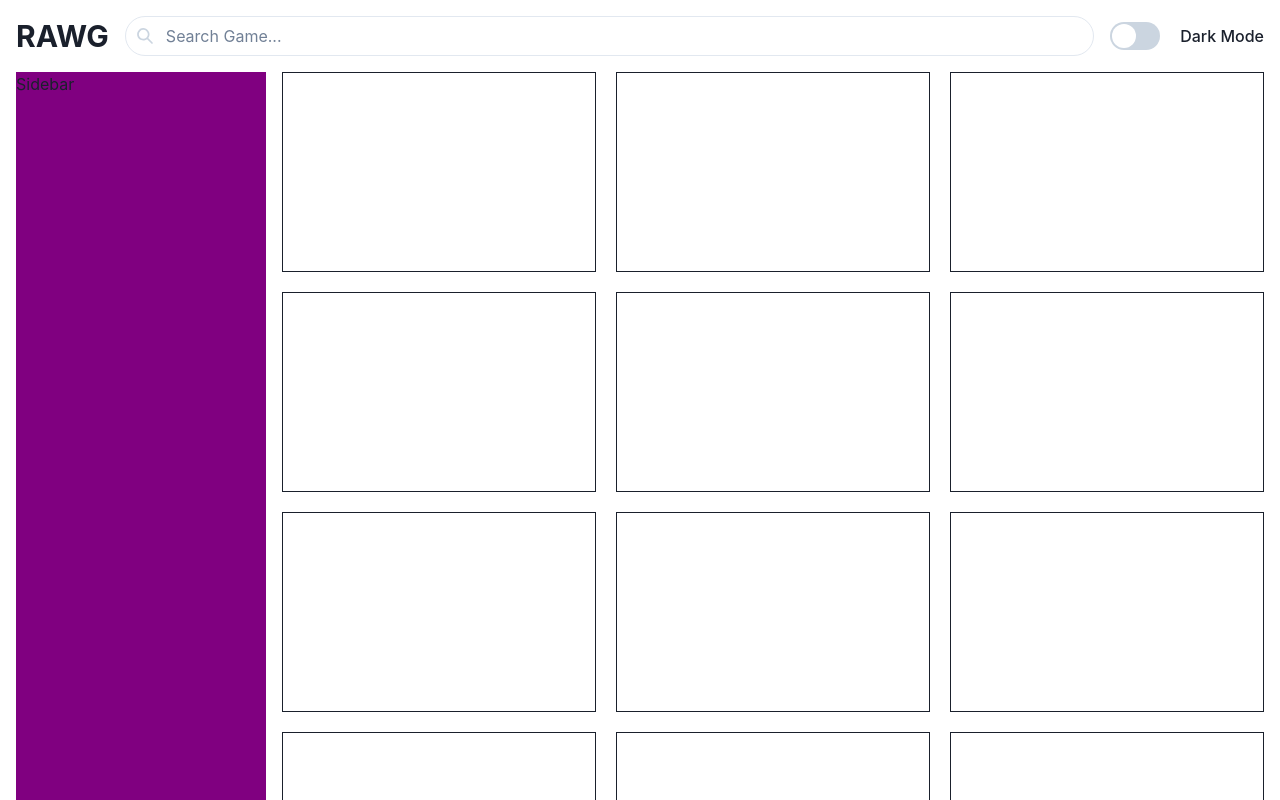
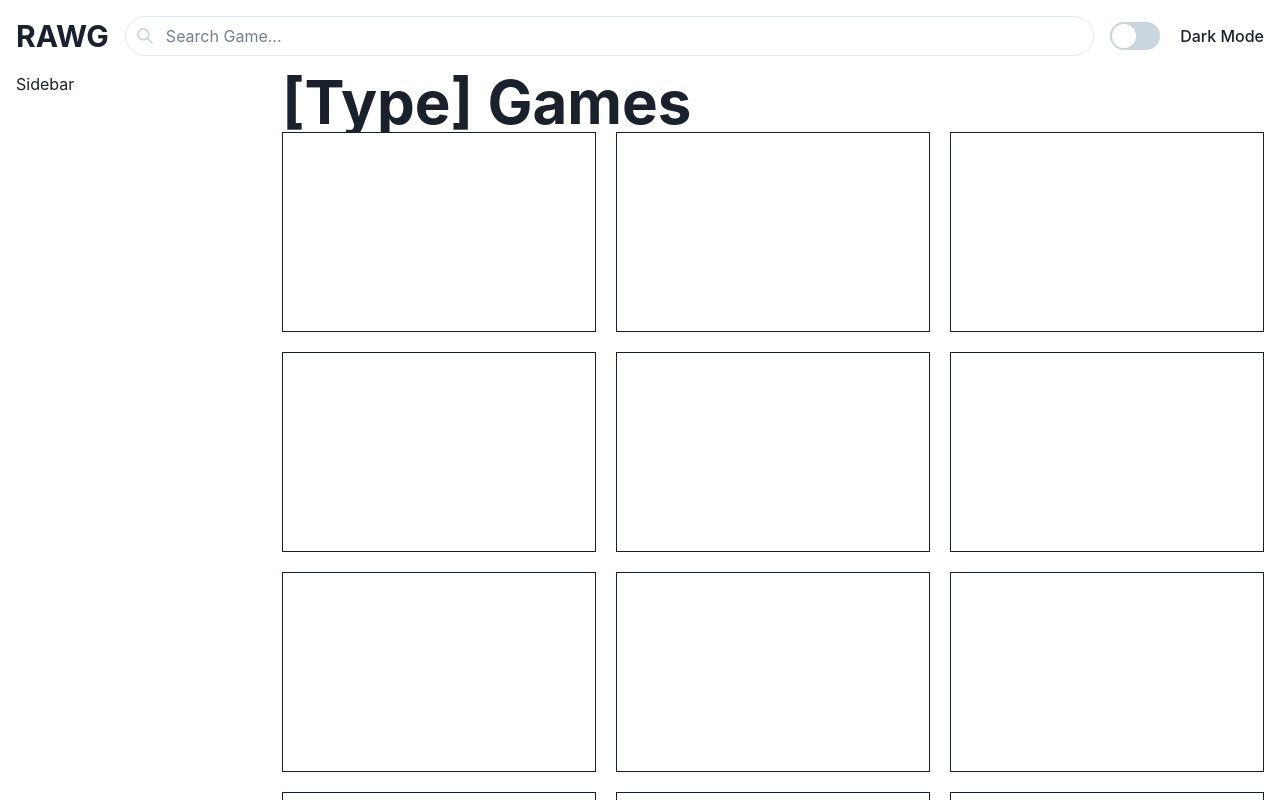
Before and after one commit to YayaDiallo/rawg-clone, a React (Vite) app: page / in a window 1280 px wide. Shown: the top 800 px of the page. Built offline with nearby package versions, Linux system fonts and the light colour scheme.

Commit message:
feat: add custom color

```diff
--- a/src/App.tsx
+++ b/src/App.tsx
@@ -1,4 +1,4 @@
-import { Grid, GridItem } from '@chakra-ui/react';
+import { Grid, GridItem, Heading } from '@chakra-ui/react';
 import { Navbar } from './components/Navbar';
 import { Sidebar } from './components/Sidebar';
 import { GameList } from './components/GameList';
@@ -14,10 +14,13 @@ function App() {
       <GridItem area='nav'>
         <Navbar />
       </GridItem>
-      <GridItem as='aside' bg='purple' area='aside'>
+      <GridItem as='aside' area='aside'>
         <Sidebar />
       </GridItem>
       <GridItem as='main' area='main'>
+        <Heading as='h2' size='3xl'>
+          [Type] Games
+        </Heading>
         <GameList />
       </GridItem>
     </Grid>
--- a/src/components/GameList/GameList.tsx
+++ b/src/components/GameList/GameList.tsx
@@ -2,7 +2,7 @@ import { Box, SimpleGrid } from '@chakra-ui/react';
 
 export function GameList() {
   return (
-    <SimpleGrid columns={3} spacing={5} minChildWidth='250px'>
+    <SimpleGrid columns={3} spacing={5} minChildWidth='300px'>
       <Box bg='white' h='200px' border='1px solid'></Box>
       <Box bg='white' h='200px' border='1px solid'></Box>
       <Box bg='white' h='200px' border='1px solid'></Box>
--- a/src/theme.ts
+++ b/src/theme.ts
@@ -1,4 +1,5 @@
-import { extendTheme, type ThemeConfig } from '@chakra-ui/react';
+import { ThemeConfig, extendTheme } from '@chakra-ui/react';
+import { mode, GlobalStyleProps } from '@chakra-ui/theme-tools';
 
 const config: ThemeConfig = {
   initialColorMode: 'system',
@@ -7,4 +8,14 @@ const config: ThemeConfig = {
 
 export const theme = extendTheme({
   config,
+  styles: {
+    global: (props: GlobalStyleProps) => ({
+      body: {
+        fontFamily: 'body',
+        color: mode('gray.800', 'whiteAlpha.900')(props),
+        bg: mode('white', '#151515')(props),
+        lineHeight: 'base',
+      },
+    }),
+  },
 });
```
